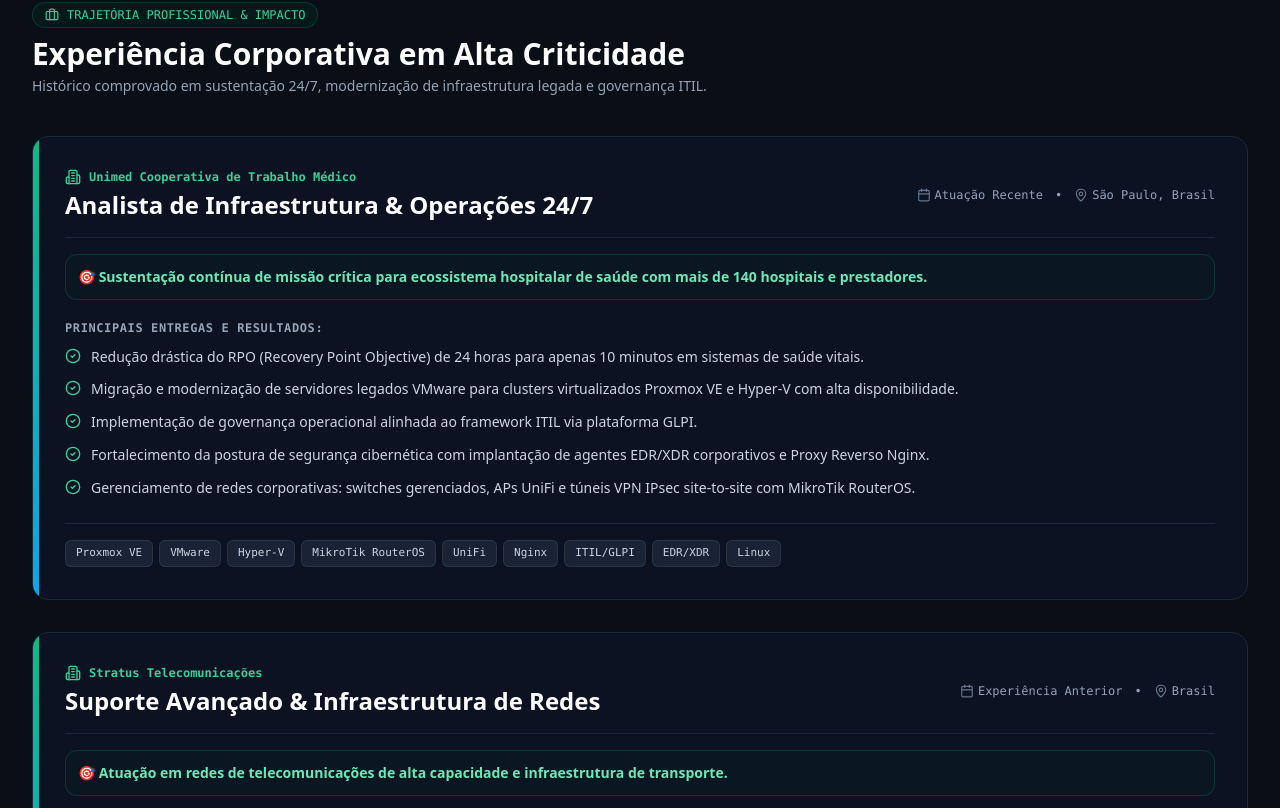
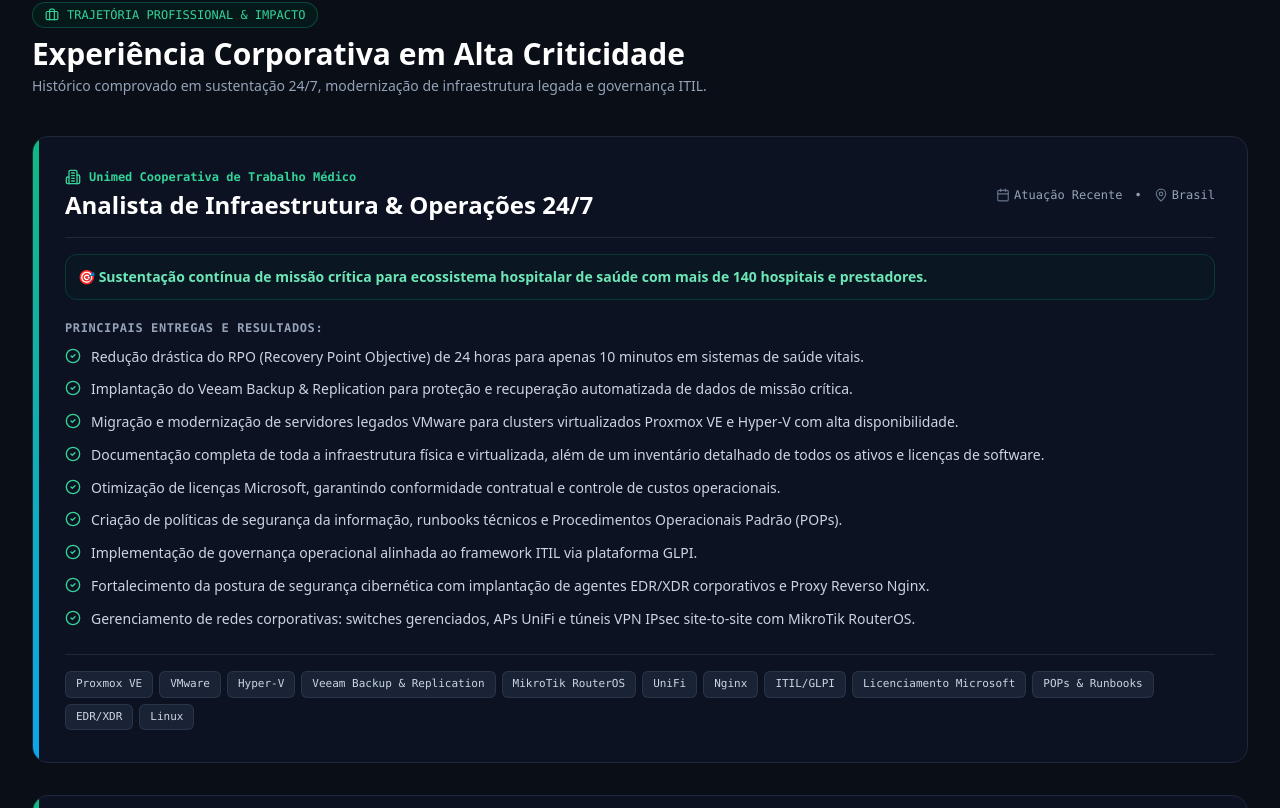
Before and after one commit to guilermiii/site-portifolio, a React (Vite) app: page / in a window 1280 px wide. Shown: the part 3992-4800 px from the top of the page. Built offline with nearby package versions, Linux system fonts and the light colour scheme.

Commit message:
feat: atualizar entregas e resultados da unimed com veeam licencas e pops

```diff
--- a/src/components/Experience.tsx
+++ b/src/components/Experience.tsx
@@ -3,16 +3,16 @@ import { PORTFOLIO_DATA } from '../data/portfolioData';
 
 export default function Experience() {
   return (
-    <section id="experience" className="py-16 border-t border-slate-800/80">
+    <section id="experience" className="py-16 border-t border-slate-200 dark:border-slate-800/80">
       <div className="max-w-7xl mx-auto px-4 sm:px-6 lg:px-8">
         {/* Section Header */}
         <div className="mb-10">
-          <div className="inline-flex items-center space-x-2 text-xs font-mono text-emerald-400 bg-emerald-950/40 px-3 py-1 rounded-full border border-emerald-500/20 mb-2">
+          <div className="inline-flex items-center space-x-2 text-xs font-mono text-emerald-700 dark:text-emerald-400 bg-emerald-500/10 dark:bg-emerald-950/40 px-3 py-1 rounded-full border border-emerald-500/30 mb-2">
             <Briefcase className="w-3.5 h-3.5" />
             <span>TRAJETÓRIA PROFISSIONAL & IMPACTO</span>
           </div>
-          <h2 className="text-3xl font-extrabold text-white">Experiência Corporativa em Alta Criticidade</h2>
-          <p className="text-slate-400 text-sm mt-1">
+          <h2 className="text-3xl font-extrabold text-slate-900 dark:text-white">Experiência Corporativa em Alta Criticidade</h2>
+          <p className="text-slate-600 dark:text-slate-400 text-sm mt-1">
             Histórico comprovado em sustentação 24/7, modernização de infraestrutura legada e governança ITIL.
           </p>
         </div>
@@ -22,57 +22,57 @@ export default function Experience() {
           {PORTFOLIO_DATA.experience.map((exp, idx) => (
             <div
               key={idx}
-              className="rounded-2xl border border-slate-800 bg-slate-900/60 p-6 sm:p-8 hover:border-slate-700 transition relative overflow-hidden"
+              className="rounded-2xl border border-slate-200 dark:border-slate-800 bg-white dark:bg-slate-900/60 p-6 sm:p-8 hover:border-slate-300 dark:hover:border-slate-700 transition relative overflow-hidden shadow-sm"
             >
               {/* Highlight ribbon accent */}
               <div className="absolute top-0 left-0 w-1.5 h-full bg-gradient-to-b from-emerald-500 to-sky-500" />
 
-              <div className="flex flex-col md:flex-row md:items-center justify-between gap-3 border-b border-slate-800 pb-4">
+              <div className="flex flex-col md:flex-row md:items-center justify-between gap-3 border-b border-slate-200 dark:border-slate-800 pb-4">
                 <div>
-                  <div className="flex items-center space-x-2 text-emerald-400 font-mono text-xs font-semibold">
+                  <div className="flex items-center space-x-2 text-emerald-700 dark:text-emerald-400 font-mono text-xs font-semibold">
                     <Building2 className="w-4 h-4" />
                     <span>{exp.company}</span>
                   </div>
-                  <h3 className="text-xl sm:text-2xl font-bold text-white mt-1">{exp.role}</h3>
+                  <h3 className="text-xl sm:text-2xl font-bold text-slate-900 dark:text-white mt-1">{exp.role}</h3>
                 </div>
 
-                <div className="flex flex-wrap items-center gap-3 text-xs font-mono text-slate-400">
+                <div className="flex flex-wrap items-center gap-3 text-xs font-mono text-slate-500 dark:text-slate-400">
                   <span className="flex items-center space-x-1">
-                    <Calendar className="w-3.5 h-3.5 text-slate-500" />
+                    <Calendar className="w-3.5 h-3.5 text-slate-400 dark:text-slate-500" />
                     <span>{exp.period}</span>
                   </span>
                   <span>•</span>
                   <span className="flex items-center space-x-1">
-                    <MapPin className="w-3.5 h-3.5 text-slate-500" />
+                    <MapPin className="w-3.5 h-3.5 text-slate-400 dark:text-slate-500" />
                     <span>{exp.location}</span>
                   </span>
                 </div>
               </div>
 
               {/* Highlight summary */}
-              <div className="mt-4 p-3 rounded-xl bg-emerald-950/20 border border-emerald-500/20 text-xs sm:text-sm font-medium text-emerald-300">
+              <div className="mt-4 p-3 rounded-xl bg-emerald-50 dark:bg-emerald-950/20 border border-emerald-200 dark:border-emerald-500/20 text-xs sm:text-sm font-medium text-emerald-800 dark:text-emerald-300">
                 🎯 <span className="font-semibold">{exp.highlight}</span>
               </div>
 
               {/* Achievements list */}
               <div className="mt-5 space-y-2.5">
-                <h4 className="text-xs font-mono uppercase tracking-wider text-slate-400 font-semibold">
+                <h4 className="text-xs font-mono uppercase tracking-wider text-slate-700 dark:text-slate-400 font-semibold">
                   Principais Entregas e Resultados:
                 </h4>
                 {exp.achievements.map((item, itemIdx) => (
-                  <div key={itemIdx} className="flex items-start space-x-2.5 text-xs sm:text-sm text-slate-300">
-                    <CheckCircle2 className="w-4 h-4 text-emerald-400 shrink-0 mt-0.5" />
+                  <div key={itemIdx} className="flex items-start space-x-2.5 text-xs sm:text-sm text-slate-600 dark:text-slate-300">
+                    <CheckCircle2 className="w-4 h-4 text-emerald-600 dark:text-emerald-400 shrink-0 mt-0.5" />
                     <span className="leading-relaxed">{item}</span>
                   </div>
                 ))}
               </div>
 
               {/* Tech Stack Pills */}
-              <div className="mt-6 pt-4 border-t border-slate-800 flex flex-wrap gap-1.5">
+              <div className="mt-6 pt-4 border-t border-slate-200 dark:border-slate-800 flex flex-wrap gap-1.5">
                 {exp.techStack.map((tech, techIdx) => (
                   <span
                     key={techIdx}
-                    className="text-[11px] font-mono px-2.5 py-1 rounded-md bg-slate-800/80 text-slate-300 border border-slate-700/60"
+                    className="text-[11px] font-mono px-2.5 py-1 rounded-md bg-slate-100 dark:bg-slate-800/80 text-slate-700 dark:text-slate-300 border border-slate-200 dark:border-slate-700/60"
                   >
                     {tech}
                   </span>
--- a/src/data/portfolioData.ts
+++ b/src/data/portfolioData.ts
@@ -163,16 +163,20 @@ export const PORTFOLIO_DATA = {
       company: 'Unimed Cooperativa de Trabalho Médico',
       role: 'Analista de Infraestrutura & Operações 24/7',
       period: 'Atuação Recente',
-      location: 'São Paulo, Brasil',
+      location: 'Brasil',
       highlight: 'Sustentação contínua de missão crítica para ecossistema hospitalar de saúde com mais de 140 hospitais e prestadores.',
       achievements: [
         'Redução drástica do RPO (Recovery Point Objective) de 24 horas para apenas 10 minutos em sistemas de saúde vitais.',
+        'Implantação do Veeam Backup & Replication para proteção e recuperação automatizada de dados de missão crítica.',
         'Migração e modernização de servidores legados VMware para clusters virtualizados Proxmox VE e Hyper-V com alta disponibilidade.',
+        'Documentação completa de toda a infraestrutura física e virtualizada, além de um inventário detalhado de todos os ativos e licenças de software.',
+        'Otimização de licenças Microsoft, garantindo conformidade contratual e controle de custos operacionais.',
+        'Criação de políticas de segurança da informação, runbooks técnicos e Procedimentos Operacionais Padrão (POPs).',
         'Implementação de governança operacional alinhada ao framework ITIL via plataforma GLPI.',
         'Fortalecimento da postura de segurança cibernética com implantação de agentes EDR/XDR corporativos e Proxy Reverso Nginx.',
         'Gerenciamento de redes corporativas: switches gerenciados, APs UniFi e túneis VPN IPsec site-to-site com MikroTik RouterOS.',
       ],
-      techStack: ['Proxmox VE', 'VMware', 'Hyper-V', 'MikroTik RouterOS', 'UniFi', 'Nginx', 'ITIL/GLPI', 'EDR/XDR', 'Linux'],
+      techStack: ['Proxmox VE', 'VMware', 'Hyper-V', 'Veeam Backup & Replication', 'MikroTik RouterOS', 'UniFi', 'Nginx', 'ITIL/GLPI', 'Licenciamento Microsoft', 'POPs & Runbooks', 'EDR/XDR', 'Linux'],
     },
     {
       company: 'Stratus Telecomunicações',
```
